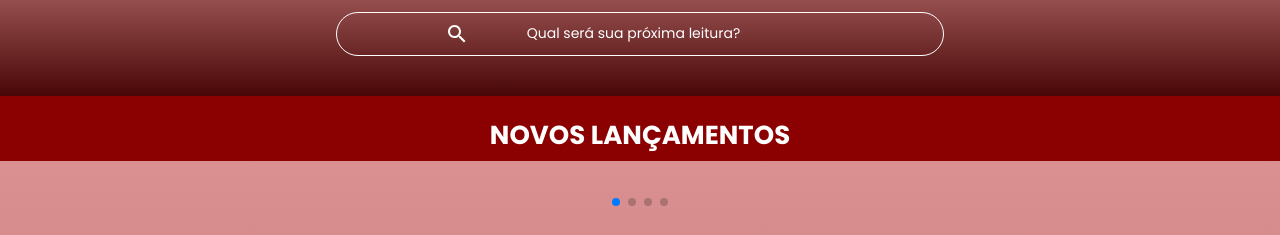
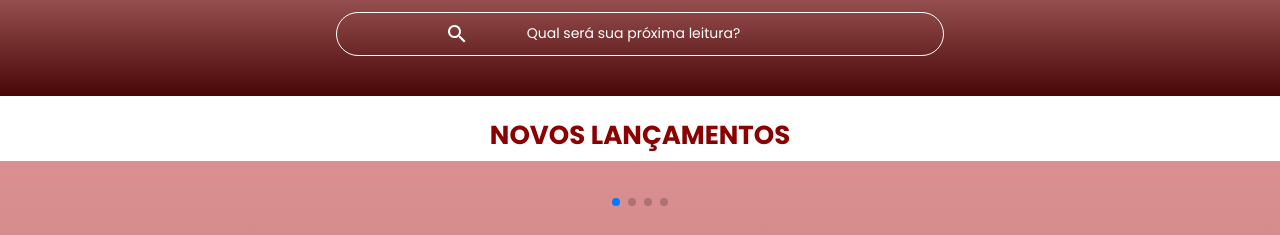
Before and after one commit to ProfRenatoPereira/mobilefirst, a plain HTML site: page index.html in a window 1280 px wide. Shown: the part 192-427 px from the top of the page. Drawn offline with nearby package versions, Linux system fonts and the light colour scheme.

Commit message:
Update carrossel.css

```diff
--- a/styles/carrossel.css
+++ b/styles/carrossel.css
@@ -1,6 +1,6 @@
 .carrossel__titulo {
-    color: var(--branco);
-    background-color: #8b0000;
+    color: #8b0000;
+    background-color: var(--branco);
     text-align: center;
     text-transform: uppercase;
     font-size: 18px;
```
